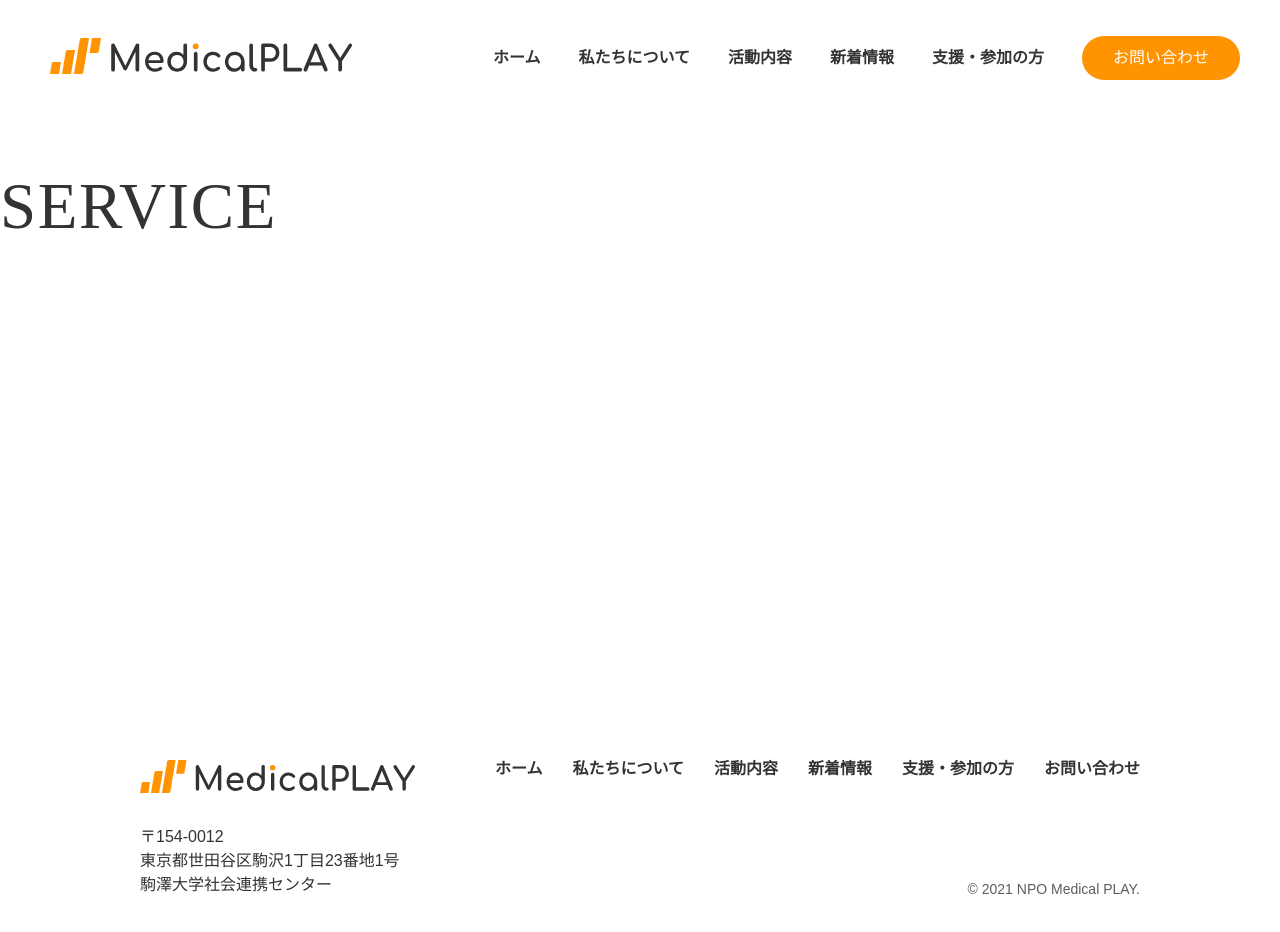
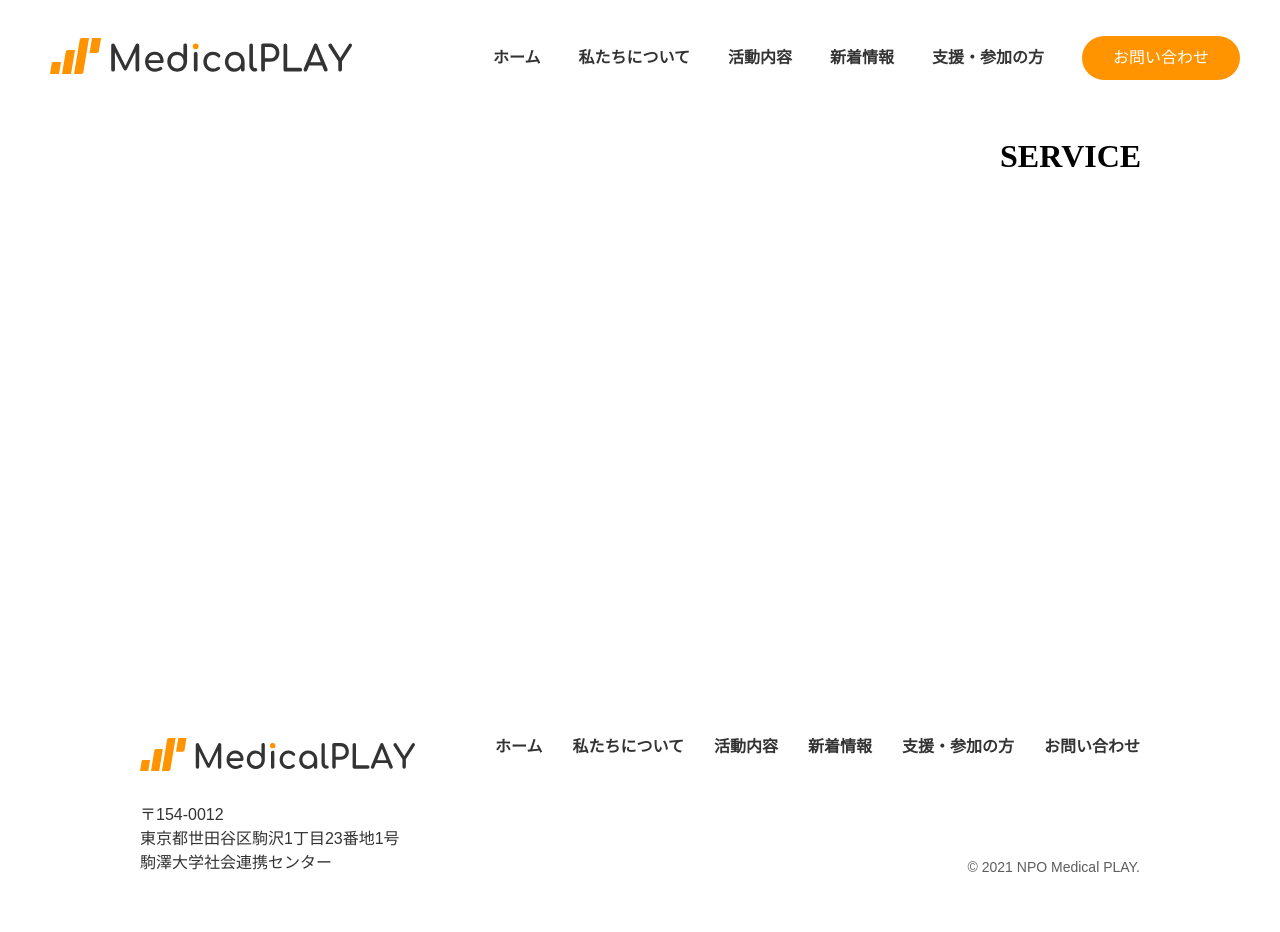
Before and after one commit to denyuta/toppage, a plain HTML site: page index.html in a window 1280 px wide. Drawn offline with nearby package versions, Linux system fonts and the light colour scheme; files that its build step writes are made by us from their sources; a web font is replaced by a local one.

Commit message:
Update main.scss

```diff
--- a/main.scss
+++ b/main.scss
@@ -91,16 +91,7 @@ main{
   height: 500px;
 
   .title{
-    top: 184px;
-left: 140px;
-width: 246px;
-height: 84px;
-text-align: left;
-font: normal normal normal 65px/93px Futura PT;
-letter-spacing: 1.63px;
-color: #333333;
-opacity: 1;
-
+    padding-left: 1000px;
   }
 
 }
```
